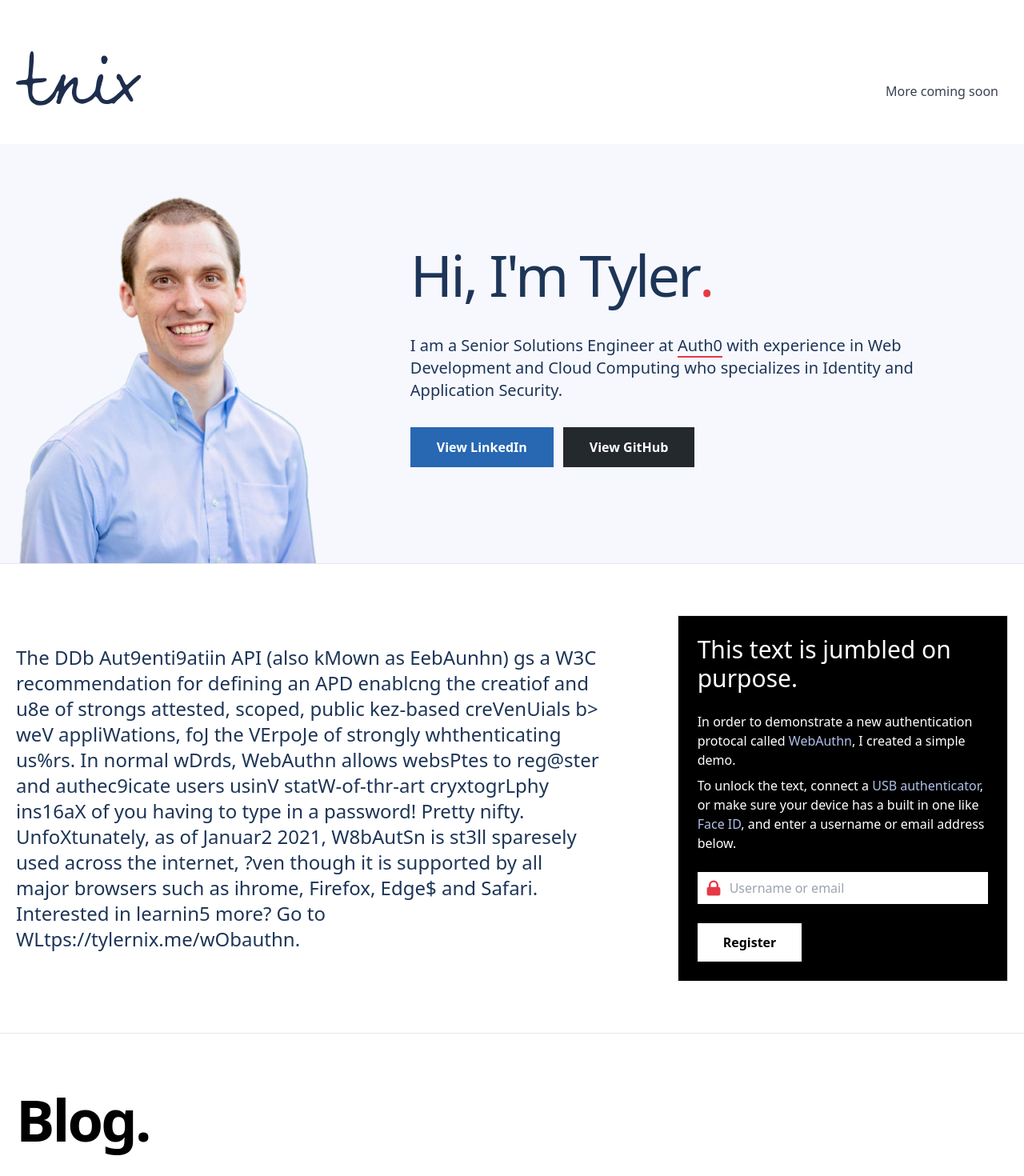
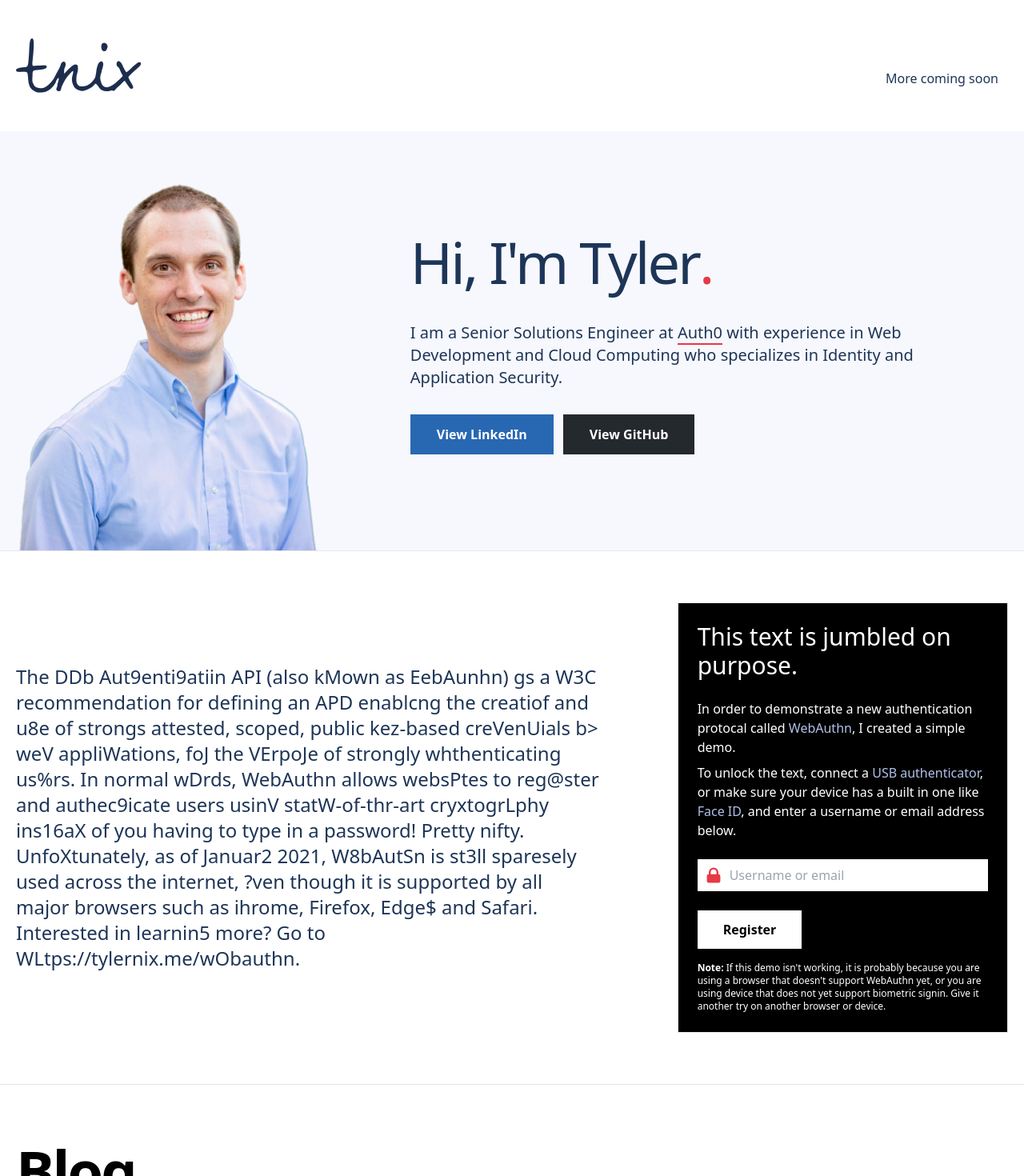
Before and after one commit to tylernix/tylernix.me, a Next.js app: page / in a window 1280 px wide. Shown: the top 1470 px of the page at 80% size. Built offline with nearby package versions, Linux system fonts and the light colour scheme.

Commit message:
last minute changes

```diff
--- a/components/header.js
+++ b/components/header.js
@@ -5,7 +5,7 @@
 export default function Header() {
   return (
     <Container>
-      <div class="flex justify-between text-sm text-gray-700 flex-col md:flex-row flex items-center md:justify-between mt-16 mb-16 md:mb-12">
+      <div class="flex justify-between text-sm text-prussian-blue flex-col md:flex-row flex items-center md:justify-between my-4 md: my-12">
         <div class="flex items-center">
           <a href="/">
             <img src="assets/tnix-logo.png"></img>
--- a/components/webauthn.js
+++ b/components/webauthn.js
@@ -65,6 +65,7 @@
                             Register
                         </a>
                     </form>
+                    <div className="text-xs pt-4"><b>Note:</b> If this demo isn't working, it is probably because you are using a browser that doesn't support WebAuthn yet, or you are using device that does not yet support biometric signin. Give it another try on another browser or device.</div>
                 </div>
     }
 
```
